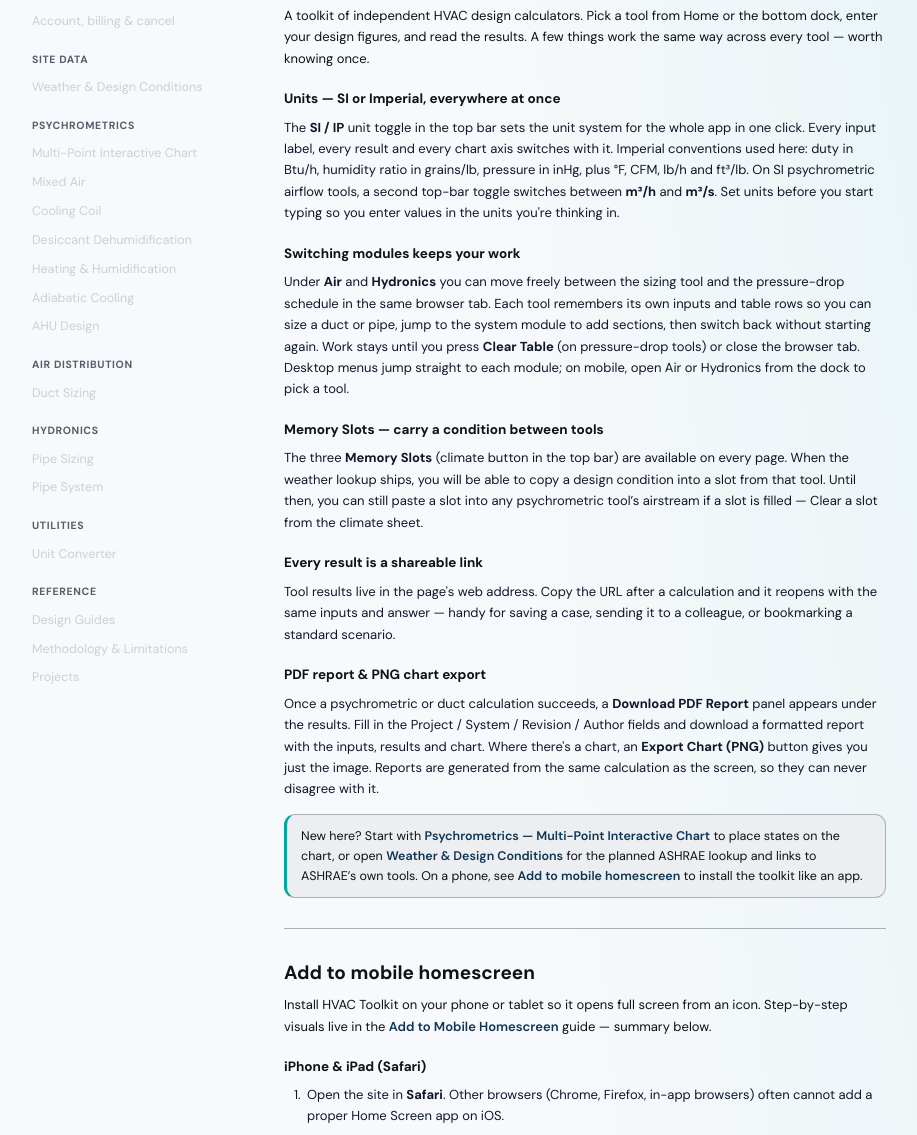
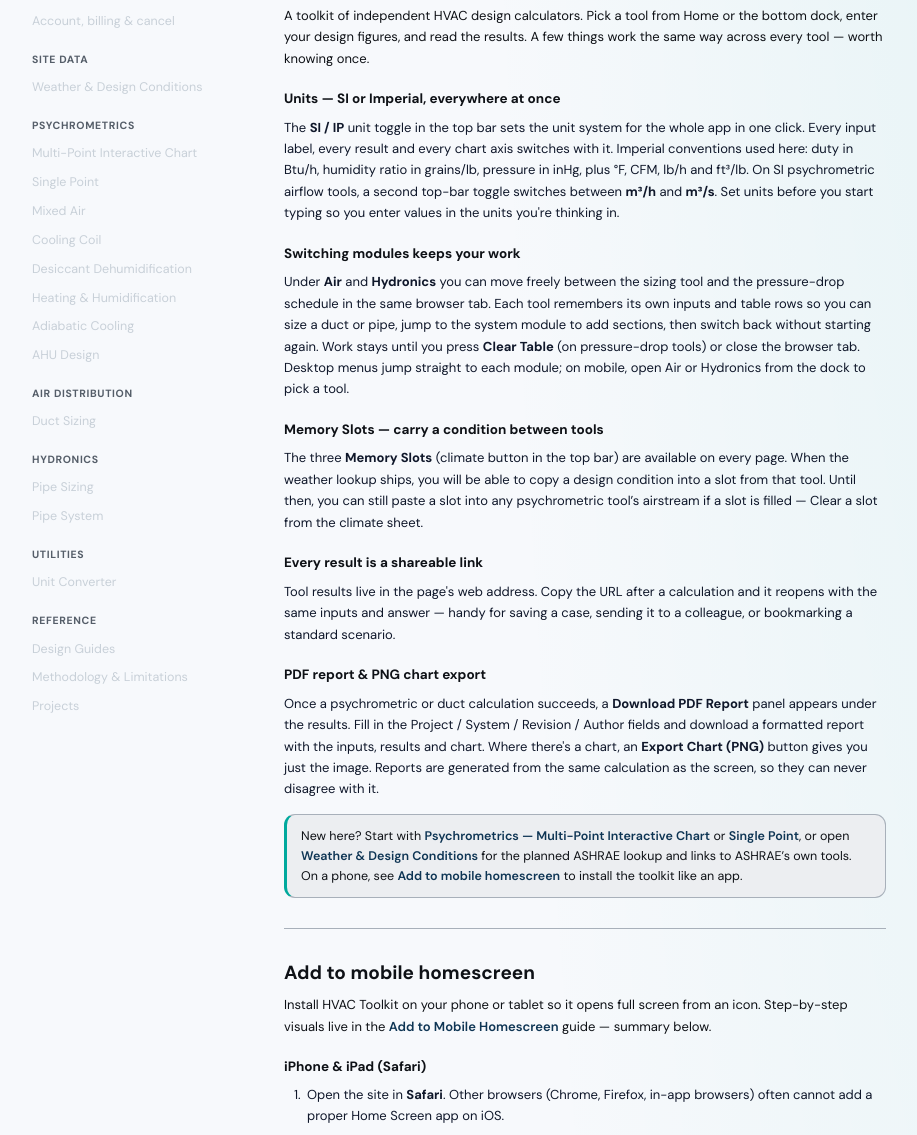
Before and after one commit to pjd0568/HVAC-Toolkit, a Flask app: page /help/ in a window 1280 px wide. Shown: the part 210-1345 px from the top of the page, without its empty margins (186-1103 px from the left). Run offline with Flask 3, Linux system fonts and the light colour scheme; the visitor is signed in with stand-in values (Sample User, id 1).

Commit message:
add single point

```diff
--- a/web/app/access.py
+++ b/web/app/access.py
@@ -49,7 +49,7 @@ MODULES: dict[str, dict[str, str]] = {
     "dashboard": {"label": "Dashboard"},
     "help": {"label": "Help"},
     "guides": {"label": "Design Guides"},
-    "psychro.single_point": {"label": "Psychrometrics — Multi-Point Interactive Chart"},
+    "psychro.single_point": {"label": "Psychrometrics — Single Point"},
     "psychro.mixed_air": {"label": "Psychrometrics — Mixed Air"},
     "psychro.cooling_coil": {"label": "Psychrometrics — Cooling Coil"},
     "psychro.desiccant": {"label": "Psychrometrics — Desiccant Dehumidification"},
--- a/web/app/blueprints/auth.py
+++ b/web/app/blueprints/auth.py
@@ -140,7 +140,7 @@ def register_post():
     send_trial_started(user)
 
     flash("Account created. Your 14-day free trial has started.", "success")
-    # Land on Multi-Point Chart so the homepage teaser can hand off after signup.
+    # Land on Single Point so the homepage teaser can hand off after signup.
     return redirect(url_for("v2.single_point", from_teaser=1))
 
 
--- a/web/app/blueprints/help.py
+++ b/web/app/blueprints/help.py
@@ -32,7 +32,8 @@ HELP_NAV = [
     {
         "group": "Psychrometrics",
         "sections": [
-            {"id": "single-point", "title": "Multi-Point Interactive Chart"},
+            {"id": "interactive-chart", "title": "Multi-Point Interactive Chart"},
+            {"id": "single-point", "title": "Single Point"},
             {"id": "mixed-air", "title": "Mixed Air"},
             {"id": "cooling-coil", "title": "Cooling Coil"},
             {"id": "desiccant", "title": "Desiccant Dehumidification"},
@@ -77,6 +78,7 @@ ACTIVE_TO_ANCHOR = {
     "dashboard": "overview",
     "weather": "weather",
     "psychro": "single-point",
+    "psychro_ix": "interactive-chart",
     "psychro_mix": "mixed-air",
     "psychro_coil": "cooling-coil",
     "psychro_desiccant": "desiccant",
--- a/web/app/templates/base.html
+++ b/web/app/templates/base.html
@@ -48,7 +48,8 @@
         <span class="nav-chevron" aria-hidden="true"></span>
       </button>
       <div class="nav-group-items">
-        <a class="nav-item {{ 'active' if active == 'psychro' }}" href="{{ url_for('v2.single_point') }}">Multi-Point Interactive Chart</a>
+        <a class="nav-item {{ 'active' if active == 'psychro_ix' }}" href="{{ url_for('v2.interactive_chart') }}">Multi-Point Interactive Chart</a>
+        <a class="nav-item {{ 'active' if active == 'psychro' }}" href="{{ url_for('v2.single_point') }}">Single Point</a>
         <a class="nav-item {{ 'active' if active == 'psychro_mix' }}" href="{{ url_for('v2.mixed_air') }}">Mixed Air</a>
         <a class="nav-item {{ 'active' if active == 'psychro_coil' }}" href="{{ url_for('v2.cooling_coil') }}">Cooling Coil</a>
         <a class="nav-item {{ 'active' if active == 'psychro_desiccant' }}" href="{{ url_for('v2.desiccant') }}">Desiccant Dehumidification</a>
--- a/web/app/templates/help.html
+++ b/web/app/templates/help.html
@@ -53,7 +53,7 @@
       <h3 class="help-sub">PDF report &amp; PNG chart export</h3>
       <p>Once a psychrometric or duct calculation succeeds, a <strong>Download PDF Report</strong> panel appears under the results. Fill in the Project / System / Revision / Author fields and download a formatted report with the inputs, results and chart. Where there's a chart, an <strong>Export Chart (PNG)</strong> button gives you just the image. Reports are generated from the same calculation as the screen, so they can never disagree with it.</p>
 
-      <div class="help-tip">New here? Start with <a href="#single-point">Psychrometrics — Multi-Point Interactive Chart</a> to place states on the chart, or open <a href="#weather">Weather &amp; Design Conditions</a> for the planned ASHRAE lookup and links to ASHRAE’s own tools. On a phone, see <a href="{{ url_for('guides.article', slug='add-to-mobile-homescreen') }}">Add to mobile homescreen</a> to install the toolkit like an app.</div>
+      <div class="help-tip">New here? Start with <a href="#interactive-chart">Psychrometrics — Multi-Point Interactive Chart</a> or <a href="#single-point">Single Point</a>, or open <a href="#weather">Weather &amp; Design Conditions</a> for the planned ASHRAE lookup and links to ASHRAE’s own tools. On a phone, see <a href="{{ url_for('guides.article', slug='add-to-mobile-homescreen') }}">Add to mobile homescreen</a> to install the toolkit like an app.</div>
     </section>
 
     <!-- ═══════════════ ADD TO MOBILE HOMESCREEN ═══════════════ -->
@@ -123,14 +123,14 @@
       <ol class="help-steps">
         <li>Open <a href="{{ url_for('weather.index') }}">Weather &amp; Design Conditions</a> for links to ASHRAE’s <strong>Weather Data Viewer</strong> and free <strong>Station Finder</strong>.</li>
         <li>Read summer/winter design dry-bulb and wet-bulb (or RH) from that source or from your ASHRAE / CIBSE tables.</li>
-        <li>Enter those values in <a href="#single-point">Psychrometrics — Multi-Point Interactive Chart</a> (or another psychrometric tool) as the outdoor-air state.</li>
+        <li>Enter those values in <a href="#single-point">Psychrometrics — Single Point</a> (or another psychrometric tool) as the outdoor-air state.</li>
       </ol>
 
       <div class="help-note">Memory Slots remain available for carrying a condition between tools once you have values to paste; they are no longer filled from an in-app weather lookup.</div>
     </section>
 
     <!-- ═══════════════ MULTI-POINT INTERACTIVE CHART ═══════════════ -->
-    <section class="help-section" id="single-point" data-help-section
+    <section class="help-section" id="interactive-chart" data-help-section
              data-keywords="psychrometrics multi point interactive chart long press place points process map heat cool humidify dehumidify airflow kW moist air dry bulb wet bulb dew point relative humidity moisture ratio enthalpy">
       <h2 class="help-h">Psychrometrics — Multi-Point Interactive Chart</h2>
       <p class="help-lead"><span class="help-badge air">Psychrometrics</span> Place up to four labelled state points on the psychrometric chart, refine their properties, and map heating/cooling and humidification between any two.</p>
@@ -150,6 +150,35 @@
       <p>Each point lists the full moist-air state. The process map reports heat or cool (ΔT) and humidify or dehumidify (ΔW). With airflow, duties are in kW and moisture change in kg/h. The path is a straight chord between the two states — not a coil ADP model.</p>
     </section>
 
+    <!-- ═══════════════ SINGLE POINT ═══════════════ -->
+    <section class="help-section" id="single-point" data-help-section
+             data-keywords="psychrometrics single point state moist air dry bulb wet bulb dew point relative humidity moisture ratio enthalpy specific volume density vapour pressure altitude barometric pressure">
+      <h2 class="help-h">Psychrometrics — Single Point</h2>
+      <p class="help-lead"><span class="help-badge air">Psychrometrics</span> Resolve the complete state of moist air from any two of its properties. Enter a dry-bulb temperature and one more property; get every other property back.</p>
+
+      <h3 class="help-sub">When to use it</h3>
+      <p>Any time you have a partial description of an air condition and need the rest — for example you know dry-bulb and RH and want the wet-bulb, dew point, enthalpy or moisture content. It's the building block behind the other psychrometric tools.</p>
+
+      <h3 class="help-sub">Inputs</h3>
+      <dl class="help-io">
+        <dt>Altitude</dt><dd>Site elevation. The <strong>Barometric Pressure</strong> beside it is derived automatically (standard atmosphere) and is read-only — psychrometric properties depend on pressure, so this keeps them correct for the site. At sea level leave it at 0.</dd>
+        <dt>State Dry Bulb</dt><dd>The dry-bulb (ordinary thermometer) temperature.</dd>
+        <dt>State Second Property</dt><dd>Which second property you're providing: Relative humidity (%), Wet bulb, Moisture ratio, or Dew point.</dd>
+        <dt>State Second Value</dt><dd>The value of whichever second property you selected.</dd>
+      </dl>
+
+      <h3 class="help-sub">How to use it</h3>
+      <ol class="help-steps">
+        <li>Set the site Altitude (or leave 0 for sea level).</li>
+        <li>Enter the Dry Bulb temperature.</li>
+        <li>Choose the Second Property and enter its value.</li>
+        <li>Press <strong>Calculate</strong>. The full state is listed and plotted on the psychrometric chart. Optionally change inputs and <strong>Add Point B</strong> to compare two states.</li>
+      </ol>
+
+      <h3 class="help-sub">Reading the results</h3>
+      <p>You get dry-bulb, wet-bulb, dew point, relative humidity, humidity ratio, specific enthalpy, specific volume, density and vapour pressure — plus the point marked on the chart. "— (dry air)" for dew point means the air is so dry the dew point is below the model's floor.</p>
+    </section>
+
     <!-- ═══════════════ MIXED AIR ═══════════════ -->
     <section class="help-section" id="mixed-air" data-help-section
              data-keywords="mixed air mixing two airstreams fresh return recirculation adiabatic mix fog saturation condensate mass flow proportion blend">
@@ -161,7 +190,7 @@
 
       <h3 class="help-sub">Inputs</h3>
       <dl class="help-io">
-        <dt>Site Conditions</dt><dd>Altitude → derived barometric pressure, as in the Multi-Point Interactive Chart.</dd>
+        <dt>Site Conditions</dt><dd>Altitude → derived barometric pressure, as in Single Point.</dd>
         <dt>Stream A / Stream B — Dry Bulb, Second Property, Second Value</dt><dd>The condition of each airstream, entered as dry-bulb plus a second property.</dd>
         <dt>Stream A / Stream B — Flow</dt><dd>The volume flow rate of each stream. The proportions set the weighting of the mix.</dd>
       </dl>
--- a/web/app/templates/marketing/_psychro_teaser.html
+++ b/web/app/templates/marketing/_psychro_teaser.html
@@ -198,7 +198,7 @@
         Interactive charts, process paths, duct/pipe sizing, saved projects, and PDF reports
         are available in the toolkit.
       </p>
-      <a class="btn-accent" href="{{ url_for('v2.single_point') }}">Go to Multi-Point Chart</a>
+      <a class="btn-accent" href="{{ url_for('v2.single_point') }}">Go to Single Point</a>
       {% else %}
       <h3 id="teaser-modal-title">Unlock Full Psychrometric Analysis &amp; Field Tools</h3>
       <p id="teaser-modal-sub" class="teaser-modal-sub">
--- a/web/app/templates/marketing/coming_soon.html
+++ b/web/app/templates/marketing/coming_soon.html
@@ -41,7 +41,7 @@
     <strong>£9.50/month</strong> for full suite access.
   </p>
   <ul class="coming-list">
-    <li><strong>Psychrometric calculator</strong> — multi-point interactive chart, mixed air, cooling coil, desiccant, heat &amp; humidify, adiabatic cool, AHU design</li>
+    <li><strong>Psychrometric calculator</strong> — multi-point interactive chart, single point, mixed air, cooling coil, desiccant, heat &amp; humidify, adiabatic cool, AHU design</li>
     <li><strong>Duct sizing calculator</strong> and <strong>pipe sizing calculator</strong> with system / index-leg workflows</li>
     <li><strong>Coming next</strong> — project-based data storage and ASHRAE weather data analysis</li>
     <li>HVAC unit converter, design guides, and PDF reports</li>
--- a/web/app/templates/marketing/subscribe.html
+++ b/web/app/templates/marketing/subscribe.html
@@ -19,7 +19,7 @@
     <p class="pricing-period">per month</p>
     <p class="pricing-trial">14-day free trial on signup</p>
     <ul>
-      <li>Psychrometrics — Multi-Point Interactive Chart, Mixed Air, Cooling Coil, Desiccant Dehumidification, Heat &amp; Humidify, Adiabatic Cool, AHU Design</li>
+      <li>Psychrometrics — Multi-Point Interactive Chart, Single Point, Mixed Air, Cooling Coil, Desiccant Dehumidification, Heat &amp; Humidify, Adiabatic Cool, AHU Design</li>
       <li>Duct Sizing &amp; Index Leg</li>
       <li>Pipe Sizing &amp; Pipe System</li>
       <li>Unit Converter, Design Guides &amp; PDF reports</li>
--- a/web/app/templates/v2/base.html
+++ b/web/app/templates/v2/base.html
@@ -29,7 +29,8 @@
     <div class="v2-nav-drop {{ 'active' if nav == 'psychro' }}">
       <button type="button" class="v2-nav-drop-btn" aria-expanded="false" aria-haspopup="true">Psychro</button>
       <div class="v2-nav-drop-menu" role="menu">
-        <a href="{{ url_for('v2.single_point') }}" role="menuitem" class="{{ 'active' if active == 'psychro' }}">Multi-point interactive chart</a>
+        <a href="{{ url_for('v2.interactive_chart') }}" role="menuitem" class="{{ 'active' if active == 'psychro_ix' }}">Multi-point interactive chart</a>
+        <a href="{{ url_for('v2.single_point') }}" role="menuitem" class="{{ 'active' if active == 'psychro' }}">Single point</a>
         <a href="{{ url_for('v2.mixed_air') }}" role="menuitem" class="{{ 'active' if active == 'psychro_mix' }}">Mixed air</a>
         <a href="{{ url_for('v2.cooling_coil') }}" role="menuitem" class="{{ 'active' if active == 'psychro_coil' }}">Cooling coil</a>
         <a href="{{ url_for('v2.desiccant') }}" role="menuitem" class="{{ 'active' if active == 'psychro_desiccant' }}">Desiccant</a>
--- a/web/app/templates/v2/psychro_picker.html
+++ b/web/app/templates/v2/psychro_picker.html
@@ -3,10 +3,11 @@
 {% block content %}
 
 <div class="v2-greeting">Psychrometrics</div>
-<div class="v2-greeting-sub">Pick a tool — start with the multi-point interactive chart, or open AHU for a stepped flow on smaller screens.</div>
+<div class="v2-greeting-sub">Pick a tool — start with the multi-point interactive chart or Single Point, or open AHU for a stepped flow on smaller screens.</div>
 
 <ul class="v2-picker-list">
-  <li><a href="{{ url_for('v2.single_point') }}">Multi-point interactive chart</a></li>
+  <li><a href="{{ url_for('v2.interactive_chart') }}">Multi-point interactive chart</a></li>
+  <li><a href="{{ url_for('v2.single_point') }}">Single point</a></li>
   <li><a href="{{ url_for('v2.mixed_air') }}">Mixed air</a></li>
   <li><a href="{{ url_for('v2.cooling_coil') }}">Cooling coil</a></li>
   <li><a href="{{ url_for('v2.desiccant') }}">Desiccant dehumidification</a></li>
```
Also changed, not shown: specs/SPEC-interactive-psych-chart.md (+1 -0 lines), web/app/blueprints/v2/__init__.py (+78 -9 lines), web/app/templates/weather.html (+4 -3 lines), README.md.
